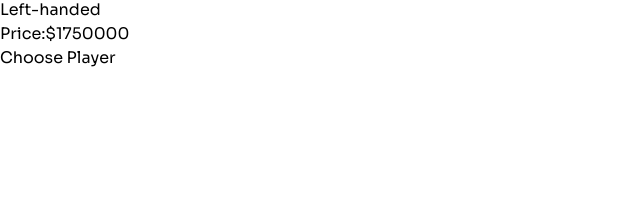
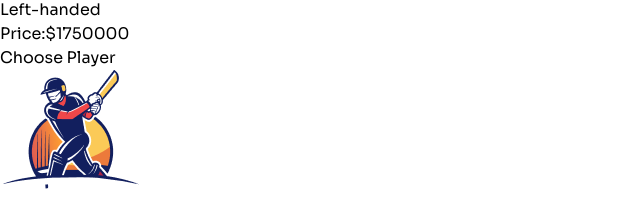
Before and after one commit to mahdi33-gk/Player-selection, a React (Vite) app: page / in a window 1280 px wide. Shown: the part 7982-8189 px from the top of the page, without its empty margins (0-640 px from the left). Before the commit the page ends 8052 px from the top, so only its background shows below. Built offline with nearby package versions, Linux system fonts and the light colour scheme.

Commit message:
footer added

```diff
--- a/src/App.jsx
+++ b/src/App.jsx
@@ -1,5 +1,6 @@
 
 import './App.css'
+import Footer from './components/Footer'
 import Header from './components/Header'
 import Hero from './components/Hero'
 import Players from './components/Players'
@@ -12,6 +13,7 @@ function App() {
       <Header></Header>
       <Hero></Hero>
       <Players></Players>
+      <Footer></Footer>
       </main>
     </>
   )
--- /dev/null
+++ b/src/components/Footer.jsx
@@ -0,0 +1,14 @@
+import React from 'react';
+
+const Footer = () => {
+    return (
+        <div>
+            <div>
+                <img src="/images/logo-footer.png" alt="" />
+            </div>
+            <div></div>
+        </div>
+    );
+};
+
+export default Footer;
```
